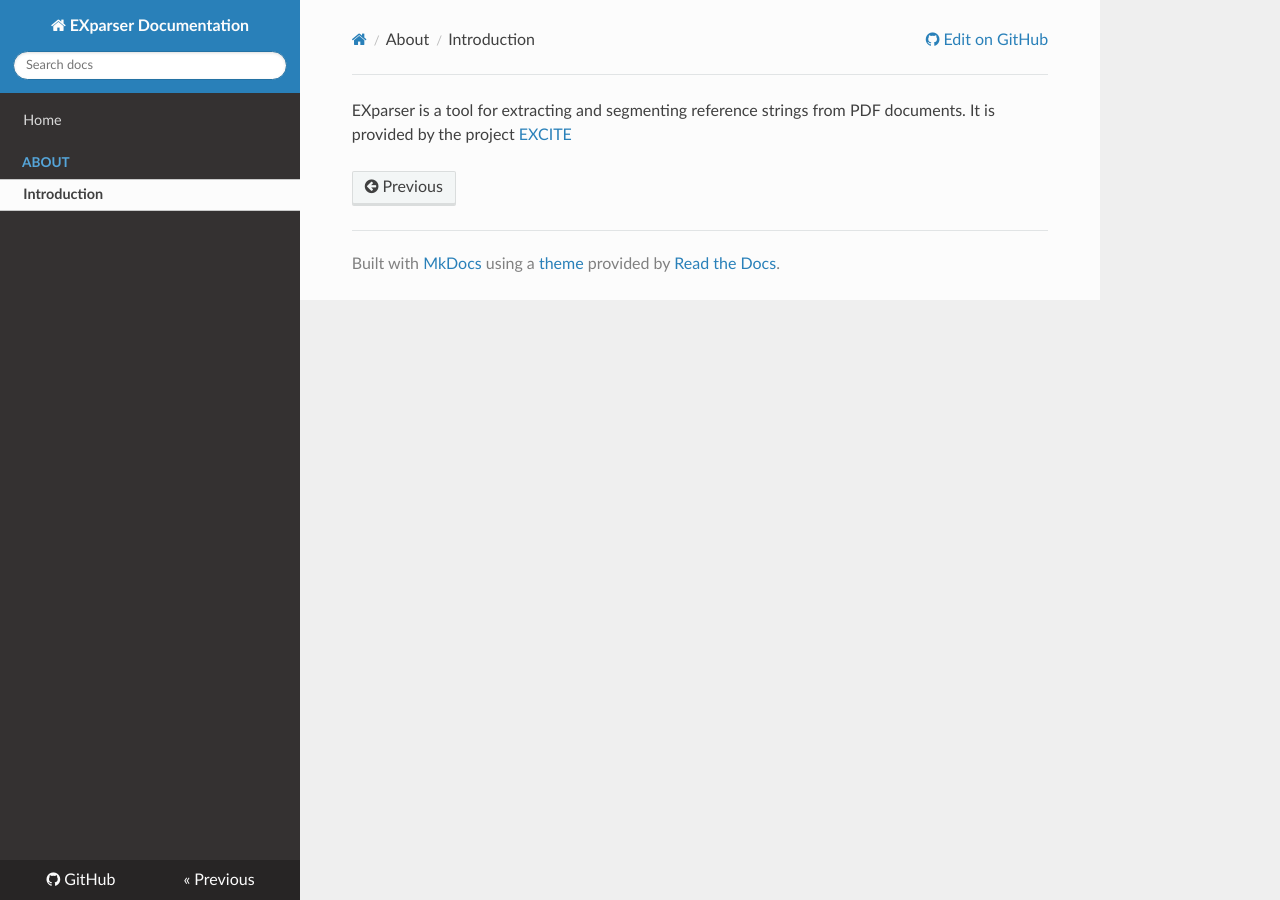
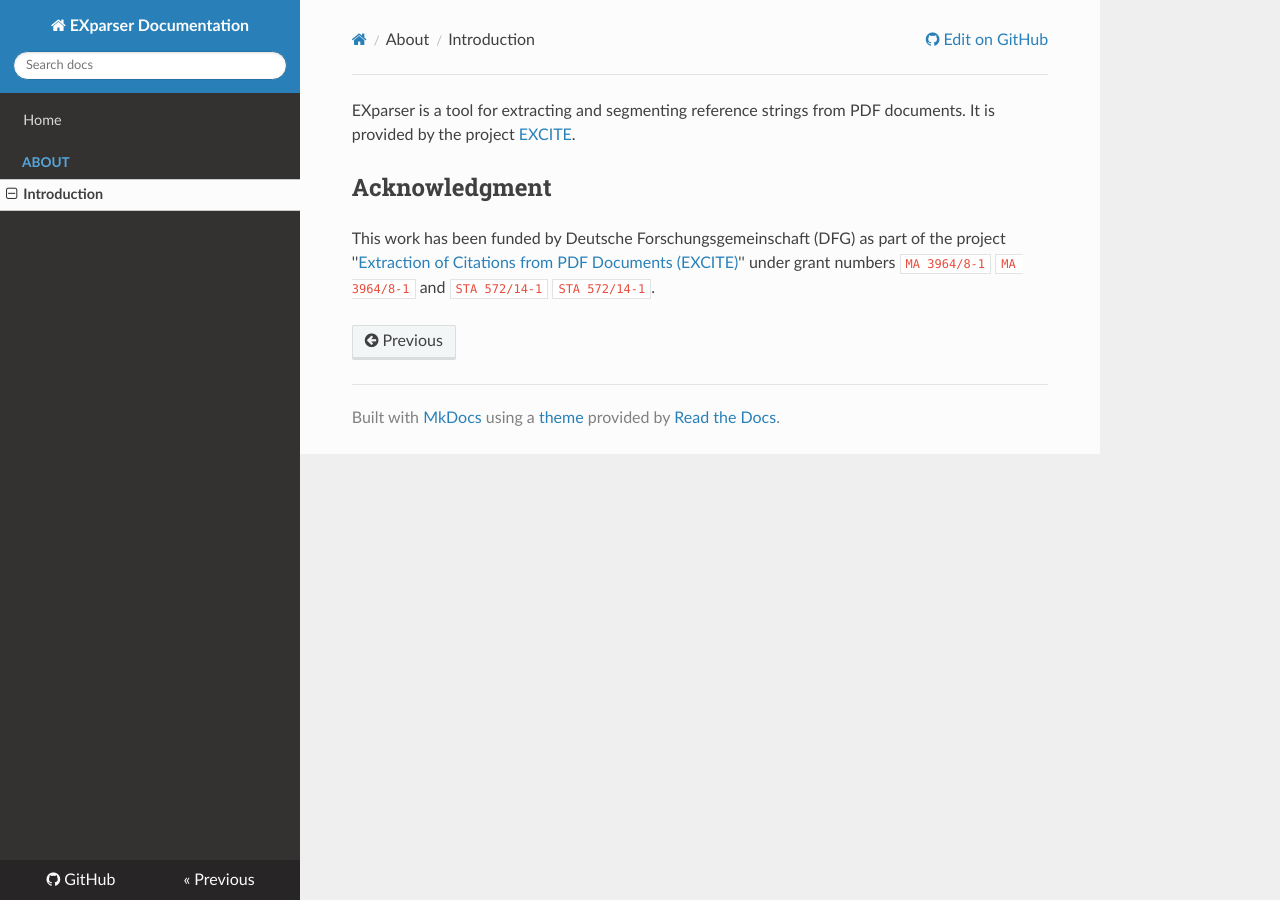
Before and after one commit to exciteproject/Exparser, an MkDocs documentation site: the page built from docs/Introduction.md, in a window 1280 px wide. Built offline with MkDocs 1.6.1, drawn with Linux system fonts in a browser that asks for light colours; nearby versions of some CDN libraries; old or Windows-style settings are respelled for this version of MkDocs.

Commit message:
Update Introduction.md

```diff
--- a/docs/Introduction.md
+++ b/docs/Introduction.md
@@ -1 +1,9 @@
-EXparser is a tool for extracting and segmenting reference strings from PDF documents. It is provided by the project [EXCITE](http://excite.west.uni-koblenz.de/website/)
+EXparser is a tool for extracting and segmenting reference strings from PDF documents. It is provided by the project [EXCITE](http://excite.west.uni-koblenz.de/website/).
+
+
+
+
+
+
+## Acknowledgment
+This work has been funded by Deutsche Forschungsgemeinschaft (DFG) as part of the project ''[Extraction of Citations from PDF Documents (EXCITE)](http://excite.west.uni-koblenz.de/website/)'' under grant numbers `MA 3964/8-1` `MA 3964/8-1` and `STA 572/14-1` `STA 572/14-1`.
```
